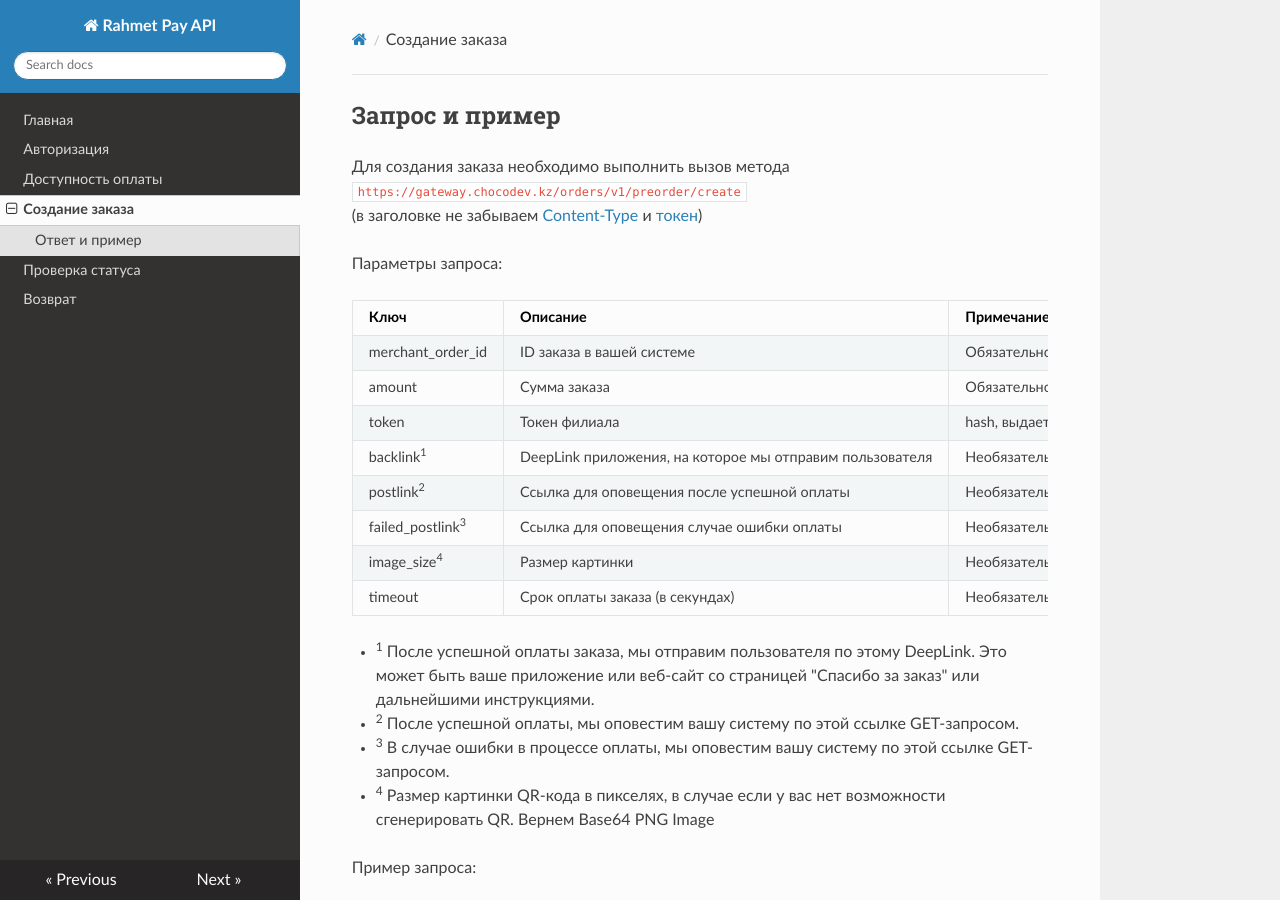
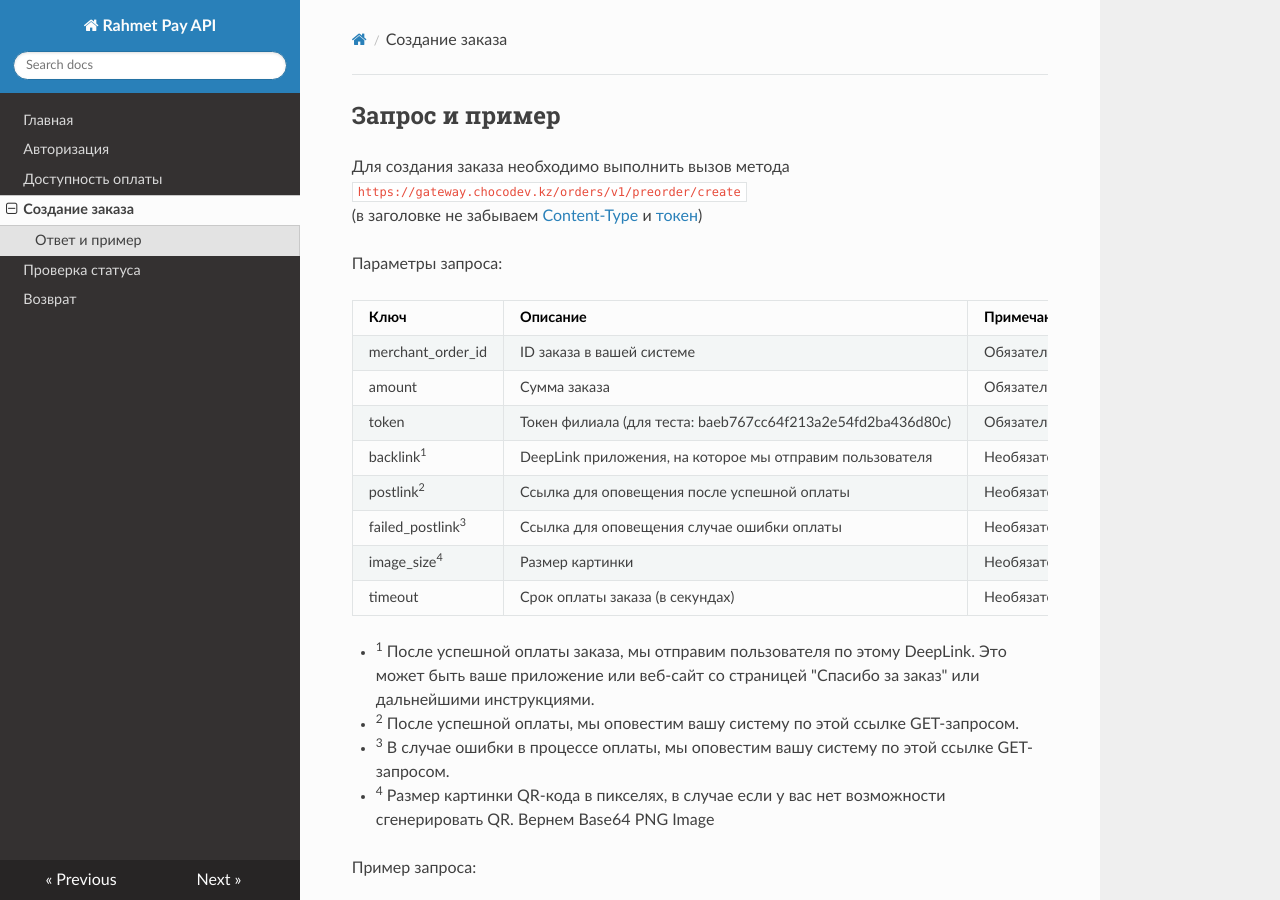
Before and after one commit to rahmetapp/docs, an MkDocs documentation site: the page built from docs/order.md, in a window 1280 px wide and 900 px high. Built offline with MkDocs 1.6.1, drawn with Linux system fonts in a browser that asks for light colours; nearby versions of some CDN libraries; old or Windows-style settings are respelled for this version of MkDocs.

Commit message:
token example

```diff
--- a/docs/order.md
+++ b/docs/order.md
@@ -10,7 +10,7 @@
 --- | --- | ---
 merchant_order_id | ID заказа в вашей системе | Обязательное
 amount | Сумма заказа | Обязательное
-token | Токен филиала | hash, выдается нами
+token | Токен филиала (для теста: baeb767cc64f213a2e54fd2ba436d80c) | Обязательное (выдается нами)
 backlink<sup>1</sup> | DeepLink приложения, на которое мы отправим пользователя | Необязательное
 postlink<sup>2</sup> | Ссылка для оповещения после успешной оплаты | Необязательное
 failed_postlink<sup>3</sup> | Ссылка для оповещения случае ошибки оплаты | Необязательное
```
